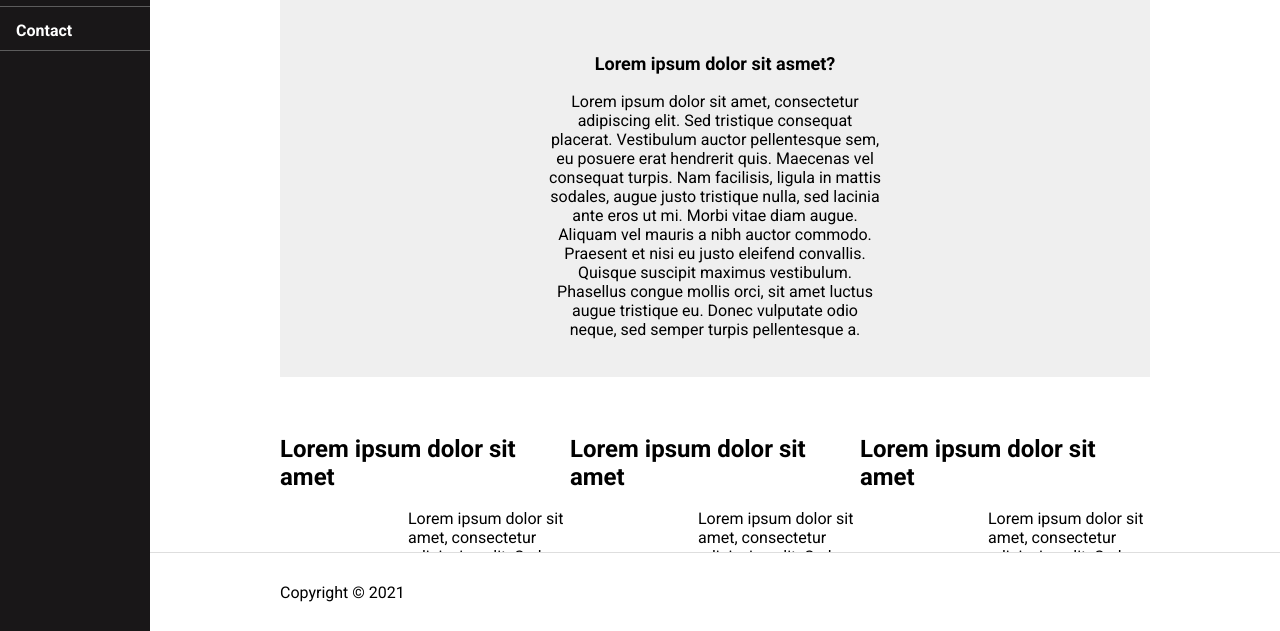
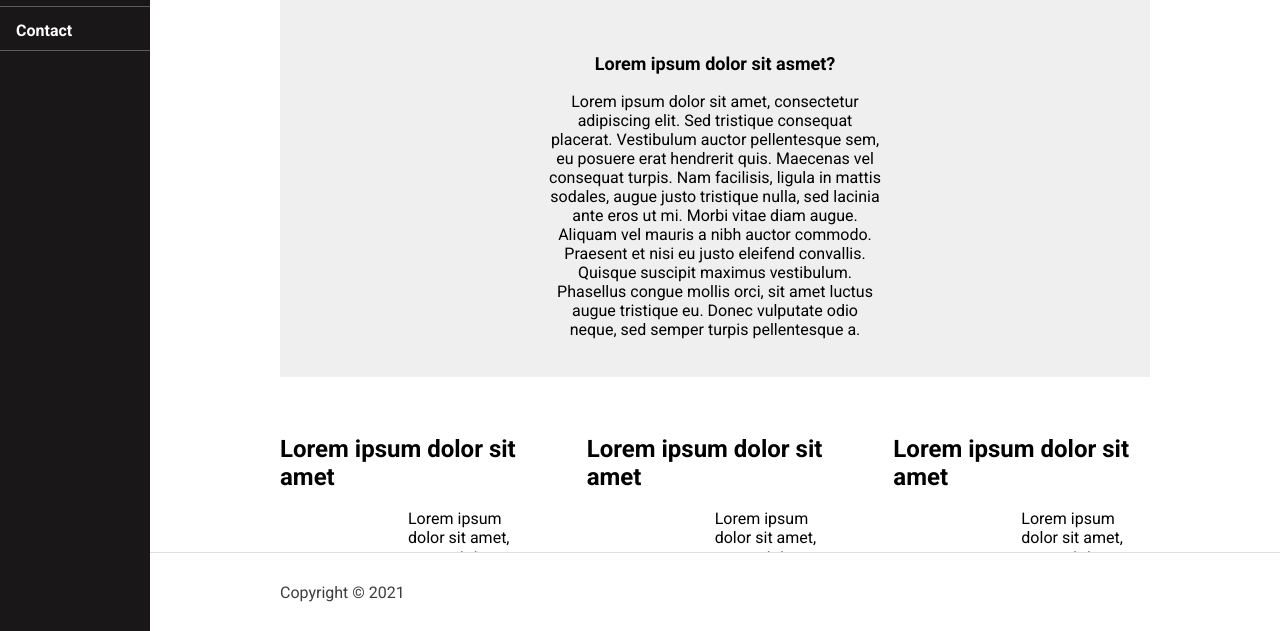
Before and after one commit to tunggf1711/test_ncc, a plain HTML site: page index.html in a window 1280 px wide. Shown: the part 169-800 px from the top of the page. Drawn offline with Linux system fonts and the light colour scheme.

Commit message:
update css

```diff
--- a/assets/css/style.css
+++ b/assets/css/style.css
@@ -77,6 +77,10 @@
   width: calc(100% / 3);
 }
 
+.main-content-item:nth-child(2) {
+  margin: 0 50px;
+}
+
 .main-content-item-title {
   font-size: 24px;
   font-weight: 700;
@@ -96,4 +100,7 @@
   width: 100%;
   border-top: 1px solid #dedede;
   padding: 30px 130px;
+  font-size: 16px;
+  font-weight: 400;
+  color: #3e3e3e;
 }
```
